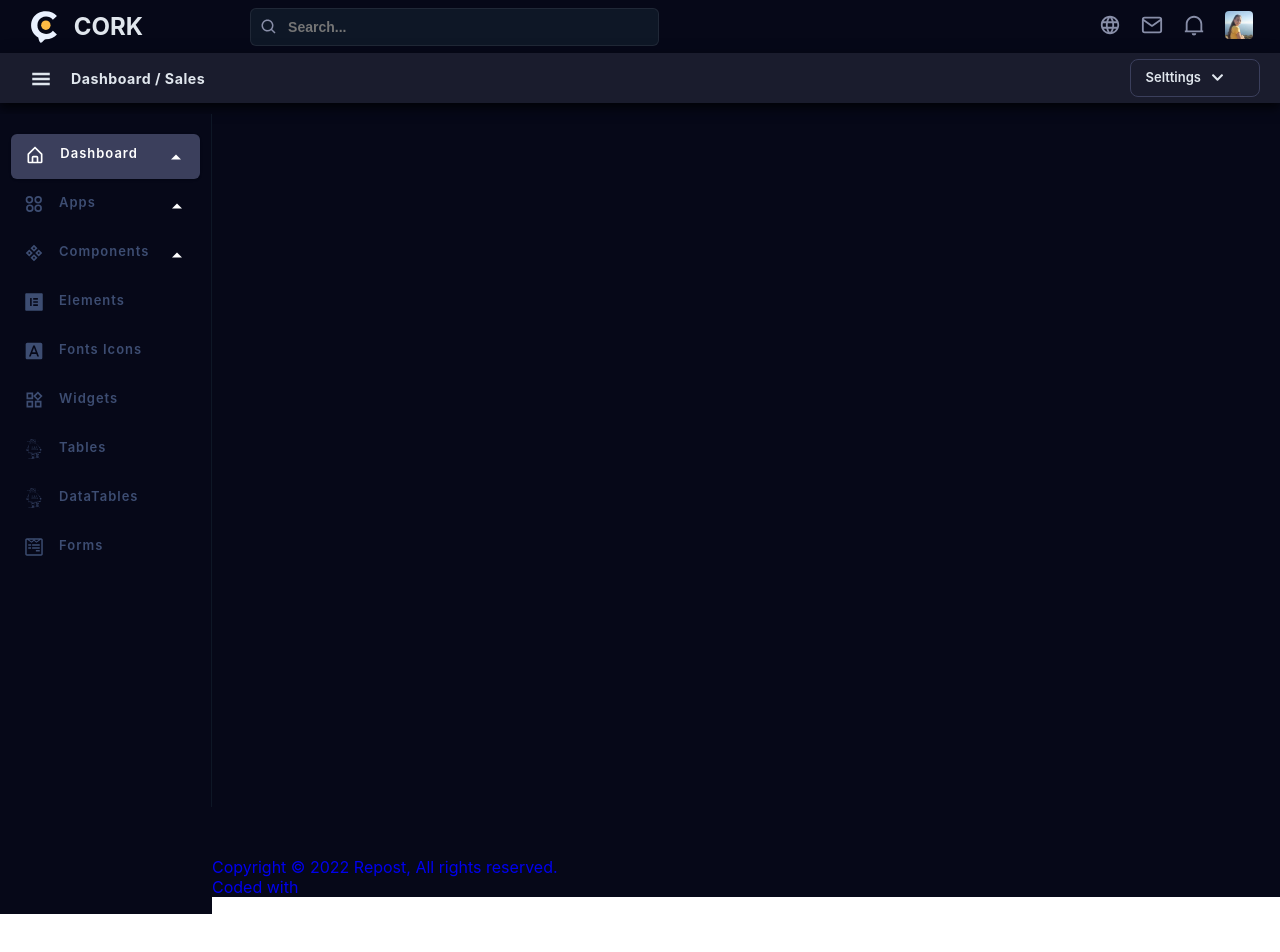
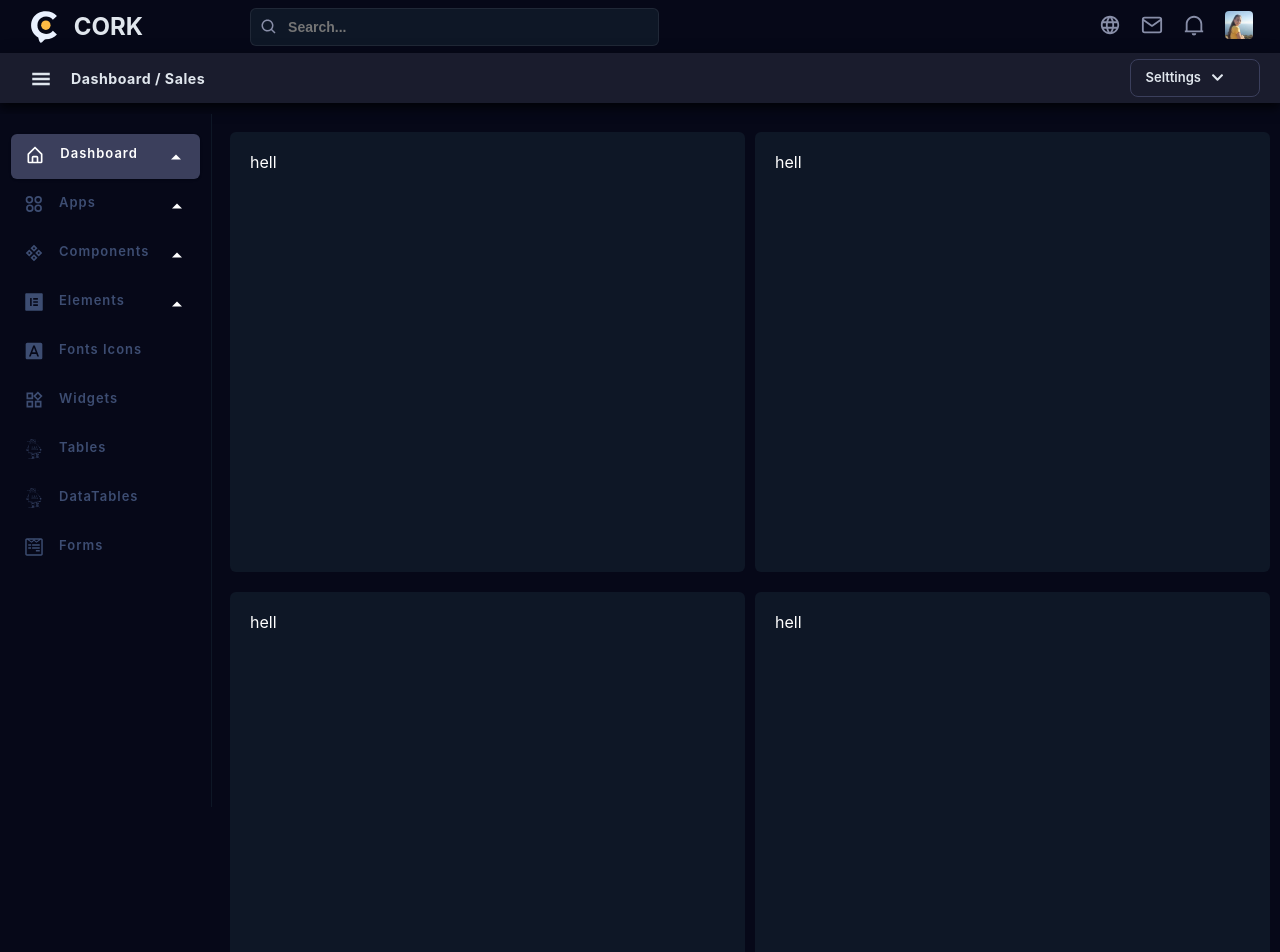
Before and after one commit to jovid1242/admin_panel, a React (Create React App) app: page /buttons in a window 1280 px wide. Shown: the top 952 px of the page. Before the commit the page ends 897 px from the top, so only its background shows below. Built offline with nearby package versions, Linux system fonts and the light colour scheme.

Commit message:
fix flex in global css

```diff
--- a/src/App.css
+++ b/src/App.css
@@ -47,29 +47,35 @@ a {
 .row {
     width: 100%;
     display: flex;
+    flex-wrap: nowrap;
     justify-content: start;
     align-items: center;
-    flex-wrap: wrap;
-    gap: 20px;
+    gap: 20px 10px;
 }
 
 .adm-col_12 {
+    flex: 0 0 100%;
     max-width: 100%;
-    flex: 0 0 100%;
 }
 .adm-col_8 {
-    max-width: 70%;
-    flex: 0 0 70%;
+    flex: 0 0 75%;
+    max-width: 75%;
 }
 .adm-col_6 {
+    flex: 0 0 50%;
     max-width: 50%;
-    flex: 0 0 50%;
 }
 .adm-col_4 {
+    flex: 0 0 25%;
     max-width: 25%;
-    flex: 0 0 25%;
 }
 .adm-col_3 {
+    flex: 0 0 33.3333%;
     max-width: 33.3333%;
-    flex: 0 0 33.3333%;
 }
+
+.not_found {
+    font-size: 14px;
+    color: #bfc9d4;
+    font-weight: 700;
+}
--- a/src/Router.js
+++ b/src/Router.js
@@ -4,6 +4,7 @@ import Sales from "./pages/Sales";
 import Home from "./pages/Home";
 import Analytics from "./pages/Analytics";
 import Chat from "./pages/Chat";
+import Buttons from "./pages/Buttons";
 
 export default function Router() {
     return (
@@ -13,6 +14,7 @@ export default function Router() {
                 <Route path="/dashboard" element={<Sales />} />
                 <Route path="/analytics" element={<Analytics />} />
                 <Route path="/chat" element={<Chat />} />
+                <Route path="/buttons" element={<Buttons />} />
             </Routes>
         </>
     );
--- a/src/components/apps/Chat.js
+++ b/src/components/apps/Chat.js
@@ -77,12 +77,14 @@ export default function Chat() {
     ];
 
     const searchUser = dataUser?.filter((val) => {
-        if (!textSearch === null) {
+        if (!textSearch === "") {
             return val;
         } else if (val.name?.toLowerCase().includes(textSearch.toLowerCase())) {
             return val;
         }
     });
+
+    console.log("searchUser", searchUser);
 
     const handleSearch = (e) => {
         setTextSearch(e.target.value);
@@ -99,7 +101,7 @@ export default function Chat() {
             <div className="row">
                 <div className="adm-col_12">
                     <Card
-                        height="400px"
+                        height="70vh"
                         content={
                             <div className="chat">
                                 <div className="chat__users">
@@ -120,9 +122,16 @@ export default function Chat() {
                                     </div>
                                     <ul
                                         className="users"
-                                        style={{ height: "350px" }}
+                                        style={{ height: "60vh" }}
                                     >
-                                        {searchUser?.map((el, i) => {
+                                        {!searchUser.length ? (
+                                            <center>
+                                                <p className="not_found">
+                                                    User is not found
+                                                </p>
+                                            </center>
+                                        ) : (
+                                            searchUser?.map((el, i) => {
                                                 return (
                                                     <li
                                                         className="user"
@@ -131,7 +140,9 @@ export default function Chat() {
                                                         <div className="user__info">
                                                             <div className="user__avatar">
                                                                 <img
-                                                                src={el.avatar}
+                                                                    src={
+                                                                        el.avatar
+                                                                    }
                                                                     alt="userAva"
                                                                 />
                                                             </div>
@@ -140,7 +151,8 @@ export default function Chat() {
                                                                     {el.name}
                                                                 </p>
                                                                 <p className="user__mess">
-                                                                {el.preMess} PM
+                                                                    {el.preMess}{" "}
+                                                                    PM
                                                                 </p>
                                                             </div>
                                                         </div>
@@ -154,7 +166,8 @@ export default function Chat() {
                                                         </div>
                                                     </li>
                                                 );
-                                        })}
+                                            })
+                                        )}
                                     </ul>
                                 </div>
                                 <div className="chat__meta">
--- /dev/null
+++ b/src/components/elements/buttons/Buttons.js
@@ -0,0 +1,26 @@
+import React from "react";
+import Card from "../../card/Card";
+import "../../../styles/elements/buttons.scss";
+
+export default function Buttons() {
+    return (
+        <div className="card-section">
+            <div className="row">
+                <div className="adm-col_6">
+                    <Card height="400px" content={<div>hell</div>} />
+                </div>
+                <div className="adm-col_6">
+                    <Card height="400px" content={<div>hell</div>} />
+                </div>
+            </div>
+            <div className="row">
+                <div className="adm-col_6">
+                    <Card height="400px" content={<div>hell</div>} />
+                </div>
+                <div className="adm-col_6">
+                    <Card height="400px" content={<div>hell</div>} />
+                </div>
+            </div>
+        </div>
+    );
+}
--- a/src/components/sidebar/menu/Menu.js
+++ b/src/components/sidebar/menu/Menu.js
@@ -47,10 +47,6 @@ export default function Menu() {
                 },
                 {
                     href: "#",
-                    title: "Contacts"
-                },
-                {
-                    href: "#",
                     title: "Invoice"
                 }
             ]
@@ -81,7 +77,29 @@ export default function Menu() {
         {
             href: "#",
             title: "Elements",
-            icon: <FaElementor />
+            icon: <FaElementor />,
+            submenu: [
+                {
+                    href: "/alerts",
+                    title: "Alerts"
+                },
+                {
+                    href: "/avatar",
+                    title: "Avatar"
+                },
+                {
+                    href: "/badges",
+                    title: "Badges"
+                },
+                {
+                    href: "/breadcrumbs",
+                    title: "Breadcrumbs"
+                },
+                {
+                    href: "/buttons",
+                    title: "Buttons"
+                }
+            ]
         },
         {
             href: "#",
--- /dev/null
+++ b/src/pages/Buttons.js
@@ -0,0 +1,10 @@
+import React from "react";
+import Main from "../components/elements/buttons/Buttons";
+
+export default function Buttons() {
+    return (
+        <>
+            <Main />
+        </>
+    );
+}
--- a/src/pages/Home.js
+++ b/src/pages/Home.js
@@ -1,7 +1,4 @@
 import React from "react";
-import Sidebar from "../components/sidebar/Sidebar";
-import Header from "../components/header/Header";
-import Main from "../components/main/Main";
 
 export default function Home() {
     return (
--- a/src/styles/apps/chat/chat.scss
+++ b/src/styles/apps/chat/chat.scss
@@ -152,8 +152,9 @@
                 background-size: cover;
 
                 .chat__main-wrapper {
+                    min-height: 44vh;
+                    max-height: 44vh;
                     padding: 20px;
-                    height: 250px;
                     overflow-y: scroll;
                 }
 
--- /dev/null
+++ b/src/styles/elements/buttons.scss
@@ -0,0 +1,3 @@
+.card-section {
+    width: 100%;
+}
```
Lines whose indentation alone changed are shown as unchanged.
